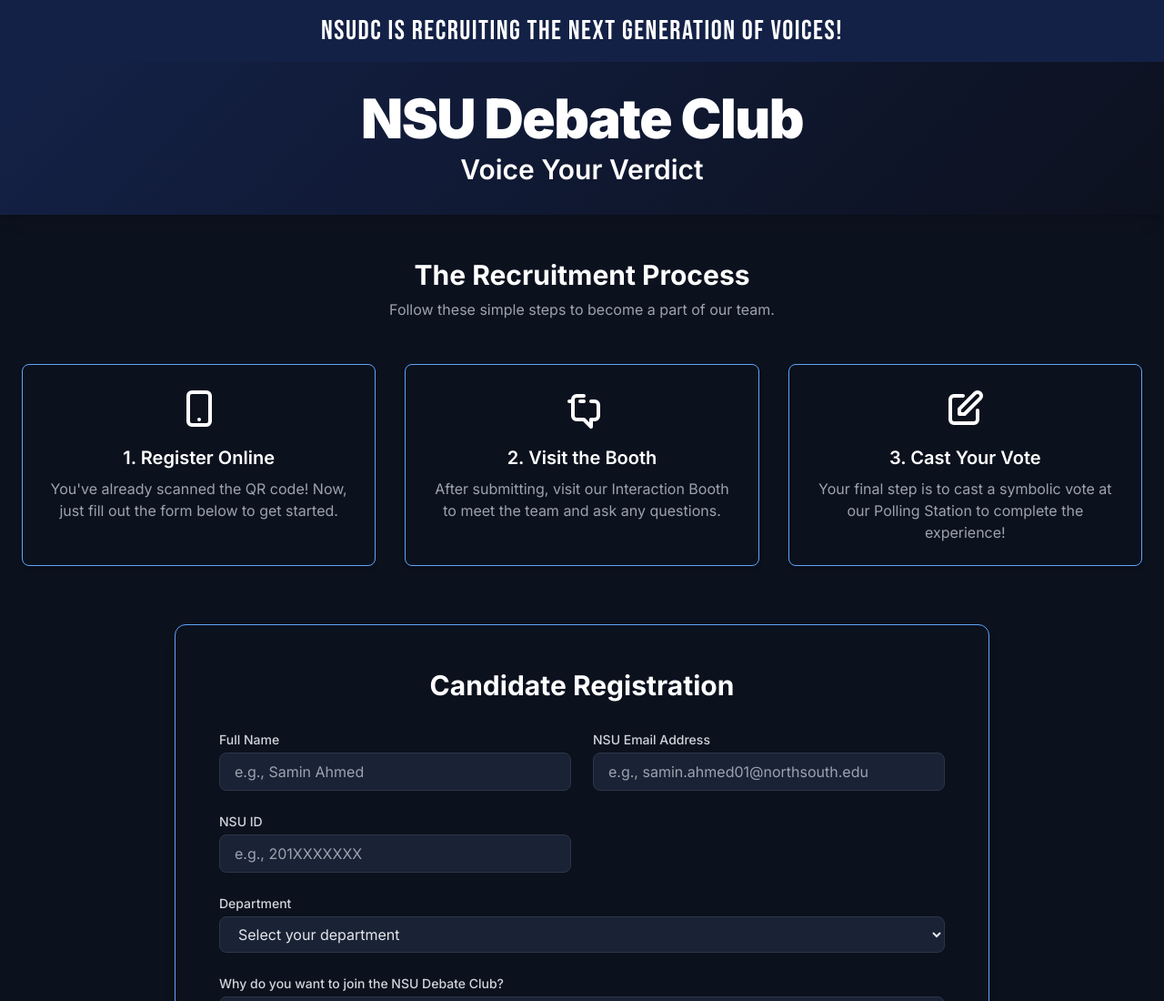
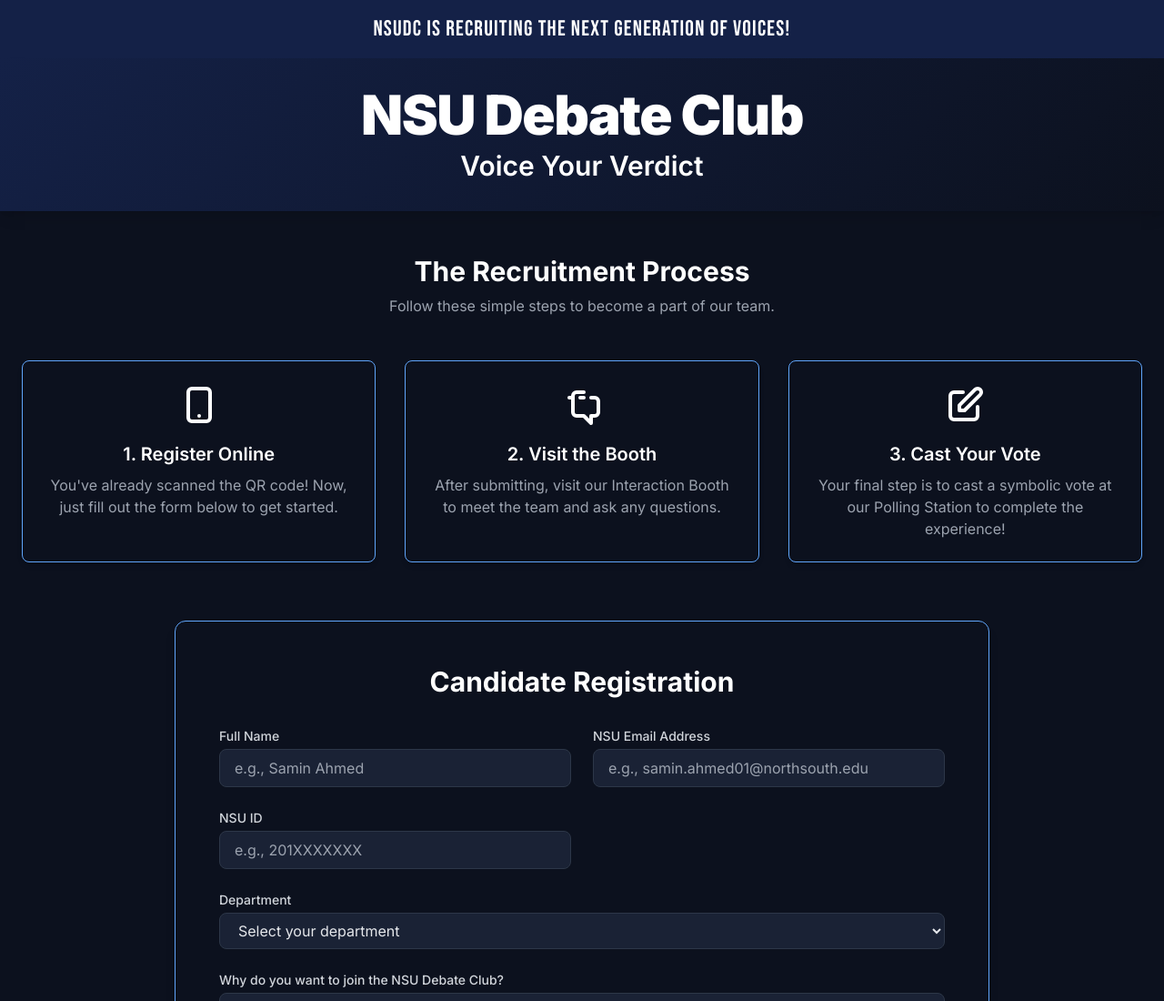
Before and after one commit to AZMA1N/NSUDC-recruitment-2025-website, a plain HTML site: page index.html in a window 1280 px wide. Shown: the top 1100 px of the page at 91% size. Drawn offline with nearby package versions, Linux system fonts and the light colour scheme.

Commit message:
Add files via upload
Top font resize

```diff
--- a/index.html
+++ b/index.html
@@ -69,7 +69,7 @@
 
     <!-- Tagline Banner -->
     <div class="bg-[#142147] text-white py-4 text-center shadow-md">
-        <p class="text-3xl uppercase tracking-wider" style="font-family: 'Bebas Neue', sans-serif;">
+        <p class="text-2xl uppercase tracking-wider" style="font-family: 'Bebas Neue', sans-serif;">
             NSUDC is recruiting the next generation of voices!
         </p>
     </div>
```
